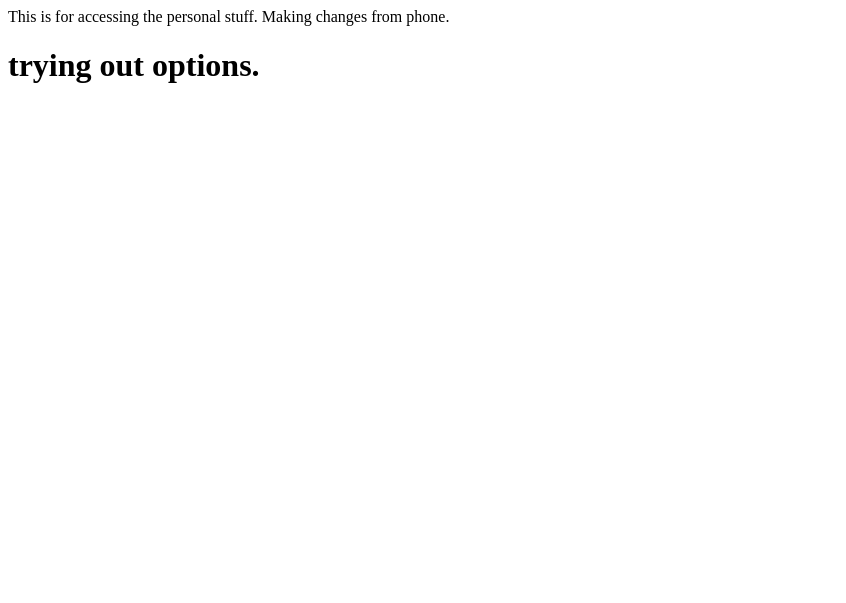
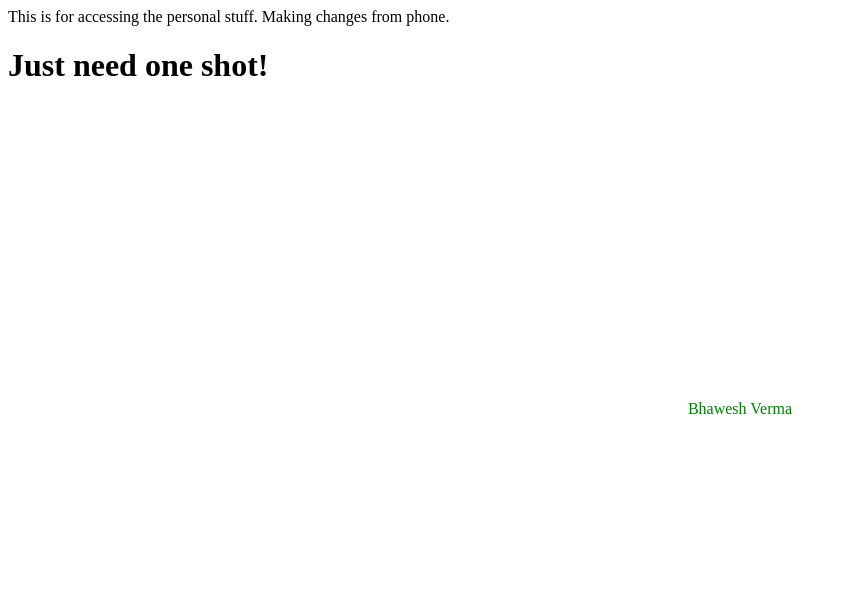
Before and after one commit to bhaweshverma/portfolio, a plain HTML site: page mycontentfile.html in a window 1280 px wide. Shown: the whole page, without its empty margins (0-846 px from the left). Drawn offline with Linux system fonts and the light colour scheme.

Commit message:
Update mycontentfile.html
Added Fold functionality

```diff
--- a/mycontentfile.html
+++ b/mycontentfile.html
@@ -1,4 +1,33 @@
+<style>
+    .Fold{
+        position:absolute;
+        top:50%;
+        left:50%;
+        translate:transform(-50%, -50%);
+        height:200px;
+        width:200px;
+        color:green;
+    }
+    .Fold:after{
+        position:absolute;
+        content:'';
+        right:0;
+        left:0;
+    }
+    .Fold:hover:after{
+        transition-duration:1s;
+        border-bottom:50px solid blue;
+        border-right:50px solid blue;
+    }
+
+    </style>
+
 <body>
     This is for accessing the personal stuff.
-    Making changes from phone. <h1>trying out options.</h1>
+    Making changes from phone. <h1>Just need one shot!</h1>
+    <center>
+        <div class='Fold'>
+            Bhawesh Verma
+        </div>
+    </center>
 </body>
```
